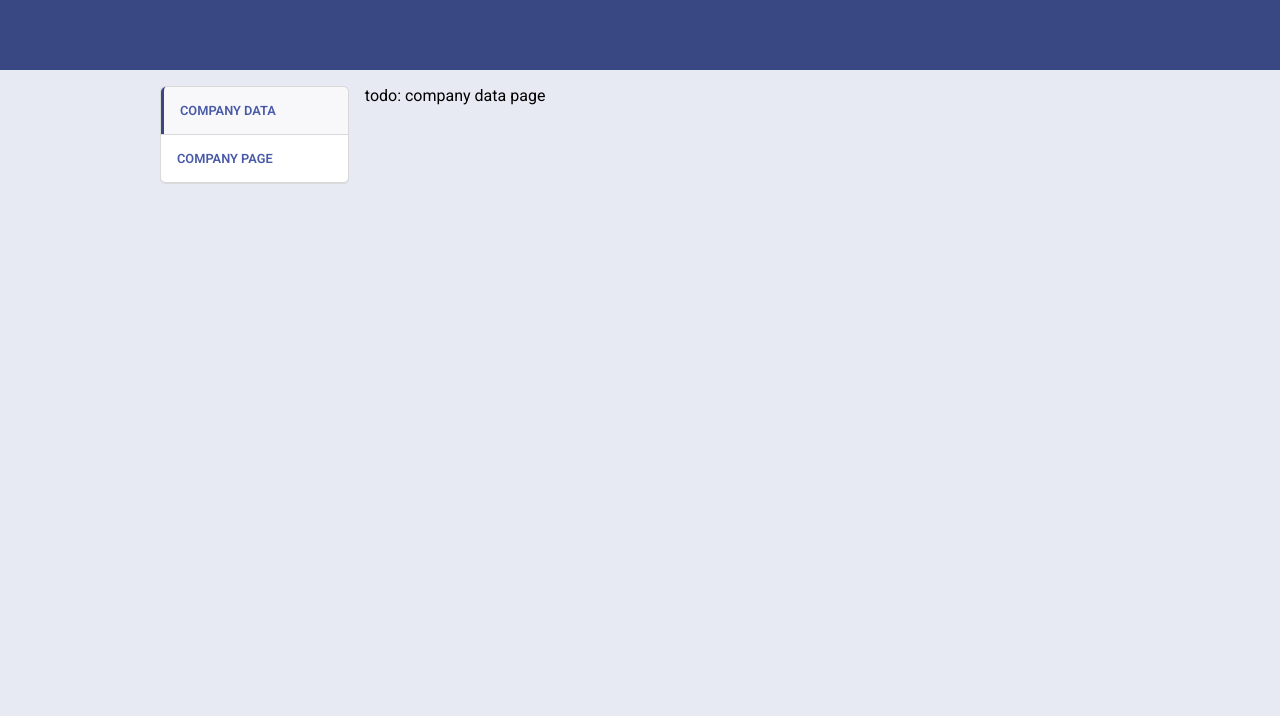
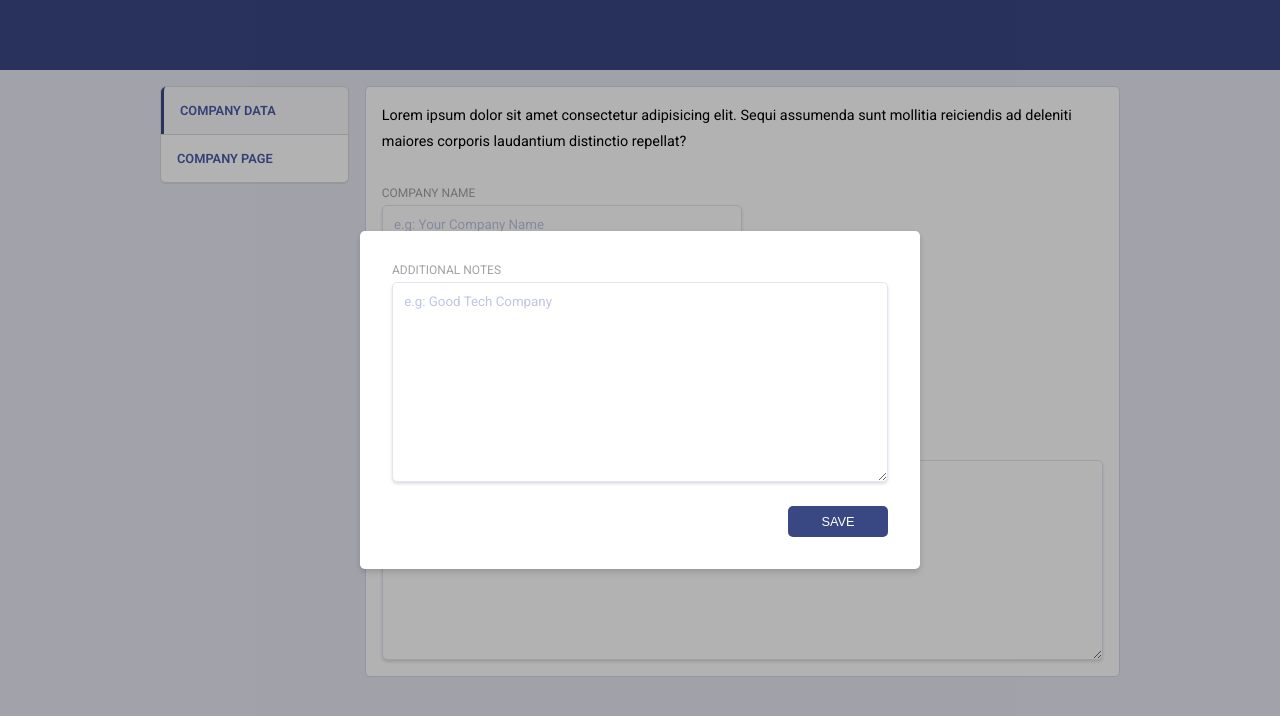
Before and after one commit to danielbonifacio/test20190509, a Vue app: page /#/data in a window 1280 px wide. Shown: the top 716 px of the page. Built offline with nearby package versions, Linux system fonts and the light colour scheme; the HTML template or start-up script is replaced by a standard one.

Commit message:
feat(company-data): add base components

```diff
--- a/package.json
+++ b/package.json
@@ -21,6 +21,9 @@
   "dependencies": {
     "chart.js": "^2.8.0",
     "numeral": "^2.0.6",
+    "v-click-outside": "^2.1.3",
+    "v-mask": "^2.0.2",
+    "v-money": "^0.8.1",
     "vue": "2.6.8",
     "vue-chartjs": "^3.4.2",
     "vue-router": "^3.1.3",
--- /dev/null
+++ b/src/components/Button.vue
@@ -0,0 +1,35 @@
+<template>
+  <button @click="$emit('click', $event)">
+    {{ label }}
+  </button>
+</template>
+
+<script>
+export default {
+  props: ['label']
+}
+</script>
+
+<style lang="scss" scoped>
+@import "~Styles/_vars.scss";
+
+button {
+  color: $foreground;
+  background-color: $primary;
+  text-transform: uppercase;
+  padding: .5rem .7rem;
+  border: none;
+  border-radius: 5px;
+  min-width: 100px;
+  font-size: .8rem;
+
+  transition: .25s ease;
+  cursor: pointer;
+  &:hover,
+  &:focus {
+    box-shadow: 0 0 0 4px rgba($primary, .3);
+    background-color: darken($primary, 5%);
+    outline: none;
+  }
+}
+</style>
--- /dev/null
+++ b/src/components/Input.vue
@@ -0,0 +1,110 @@
+<template>
+  <div class="input">
+    <label>
+      <span v-if="label">{{ label }}</span>
+      <input
+        v-if="maskMoney && value"
+        v-money="money"
+        :type="type"
+        :placeholder="placeholder"
+        :value="value"
+        @input="e => $emit('input', e.target.value)"
+      >
+      <input
+        v-else
+        :type="type"
+        :placeholder="placeholder"
+        :value="value"
+        @input="e => $emit('input', e.target.value)"
+      >
+    </label>
+  </div>
+</template>
+
+<script>
+// Or as a directive
+import { VMoney } from 'v-money'
+
+export default {
+  directives: {
+    'money': VMoney
+  },
+  props: {
+    placeholder: {
+      type: String,
+      default: null
+    },
+    type: {
+      type: String,
+      default: 'text'
+    },
+    maskMoney: {
+      type: Boolean,
+      default: false
+    },
+    label: {
+      type: String,
+      default: null
+    },
+    value: {
+      type: String,
+      default: null
+    }
+  },
+  data: () => ({
+    money: {
+      decimal: '.',
+      thousands: ',',
+      prefix: '$',
+      precision: 2,
+      masked: false
+    }
+  })
+}
+</script>
+
+<style lang="scss">
+@import "~Styles/_vars.scss";
+
+$border_color: lighten($primary, 55%);
+
+.input {
+  &:not(:last-child) {
+    margin-bottom: 1.5rem;
+  }
+  label {
+    display: flex;
+    flex-direction: column;
+
+    span {
+      text-transform: uppercase;
+      color: lighten($color, 50%);
+      font-size: .75rem;
+      margin-bottom: 0.3rem;
+    }
+
+    input {
+      padding: .7rem;
+      color: $primary;
+      border-radius: 5px;
+      box-shadow: 0 2px 3px rgba($color, .15);
+      border: 1px solid $border_color;
+      font-family: Roboto, sans-serif;
+
+      transition: .25s ease;
+      outline: none;
+      &:hover {
+        border-color: lighten($primary, 30%);
+      }
+      &:focus,
+      &:active {
+        border-color: lighten($primary, 5%);
+      }
+
+      &::placeholder {
+        color: lighten($primary, 45%);
+      }
+    }
+  }
+}
+</style>
--- /dev/null
+++ b/src/components/Modal.vue
@@ -0,0 +1,81 @@
+<template>
+  <div>
+    <div
+      v-if="isOpen"
+      class="modal"
+    >
+      <div
+        v-click-outside="() => $emit('close')"
+        class="inner"
+      >
+        <slot />
+      </div>
+    </div>
+  </div>
+</template>
+
+<script>
+import vClickOutside from 'v-click-outside'
+
+export default {
+  directives: {
+    clickOutside: vClickOutside.directive
+  },
+  props: {
+    isOpen: {
+      type: Boolean,
+      default: false
+    }
+  }
+}
+</script>
+
+<style lang="scss">
+@import "~Styles/_vars.scss";
+
+@keyframes fade {
+  from {
+    opacity: 0;
+  }
+  to {
+    opacity: 1;
+  }
+}
+
+@keyframes pop {
+  from {
+    transform: scale(0);
+  }
+  to {
+    transform: scale(1);
+  }
+}
+
+.modal {
+  display: flex;
+  justify-content: center;
+  align-items: center;
+
+  animation: fade .25s ease;
+
+  position: fixed;
+  background-color: rgba(0,0,0,.3);
+  z-index: 10;
+
+  width: 100%;
+  height: 100%;
+
+  top: 0;
+  left: 0;
+
+  .inner {
+    min-width: 560px;
+    border-radius: 5px;
+    padding: 2rem;
+    box-shadow: 0 3px 6px rgba($color, .2);
+    background-color: $foreground;
+
+    animation: pop .25s ease;
+  }
+}
+</style>
--- /dev/null
+++ b/src/components/TextArea.vue
@@ -0,0 +1,102 @@
+<template>
+  <div class="text-area">
+    <label>
+      <span v-if="label">{{ label }}</span>
+      <textarea
+        :placeholder="placeholder"
+        :value="value"
+        @input="e => $emit('input', e.target.value)"
+      />
+    </label>
+  </div>
+</template>
+
+<script>
+// Or as a directive
+import { VMoney } from 'v-money'
+
+export default {
+  directives: {
+    'money': VMoney
+  },
+  props: {
+    placeholder: {
+      type: String,
+      default: null
+    },
+    type: {
+      type: String,
+      default: 'text'
+    },
+    maskMoney: {
+      type: Boolean,
+      default: false
+    },
+    label: {
+      type: String,
+      default: null
+    },
+    value: {
+      type: String,
+      default: null
+    }
+  },
+  data: () => ({
+    money: {
+      decimal: '.',
+      thousands: ',',
+      prefix: '$',
+      precision: 2,
+      masked: false
+    }
+  })
+}
+</script>
+
+<style lang="scss" scoped>
+@import "~Styles/_vars.scss";
+
+$border_color: lighten($primary, 55%);
+
+.text-area {
+  &:not(:last-child) {
+    margin-bottom: 1.5rem;
+  }
+  label {
+    display: flex;
+    flex-direction: column;
+
+    span {
+      text-transform: uppercase;
+      color: lighten($color, 50%);
+      font-size: .75rem;
+      margin-bottom: 0.3rem;
+    }
+
+    textarea {
+      padding: .7rem;
+      color: $primary;
+      border-radius: 5px;
+      box-shadow: 0 2px 3px rgba($color, .15);
+      border: 1px solid $border_color;
+      font-family: Roboto, sans-serif;
+      resize: vertical;
+      min-height: 200px;
+
+      transition: border-color .25s ease;
+      outline: none;
+      &:hover {
+        border-color: lighten($primary, 30%);
+      }
+      &:focus,
+      &:active {
+        border-color: lighten($primary, 5%);
+      }
+
+      &::placeholder {
+        color: lighten($primary, 45%);
+      }
+    }
+  }
+}
+</style>
--- a/src/pages/CompanyData.vue
+++ b/src/pages/CompanyData.vue
@@ -1,19 +1,107 @@
 <template>
   <layout>
-    todo: company data page
+    <Modal
+      :is-open="modal"
+      @close="modal = false"
+    >
+      <TextArea
+        v-model="form.company.notes"
+        label="Additional Notes"
+        placeholder="e.g: Good Tech Company"
+      />
+      <div class="submit">
+        <Button
+          label="save"
+        />
+      </div>
+    </Modal>
+    <div class="company-data">
+      <div class="page-header">
+        <p>Lorem ipsum dolor sit amet consectetur adipisicing elit. Sequi assumenda sunt mollitia reiciendis ad deleniti maiores corporis laudantium distinctio repellat?</p>
+      </div>
+      <div
+        class="col"
+        style="width: 50%"
+      >
+        <Input
+          v-model="form.company.name"
+          label="Company Name"
+          placeholder="e.g: Your Company Name"
+        />
+        <Input
+          v-model.lazy="form.company.spend"
+          label="Company Name"
+          mask-money
+          placeholder="e.g: $150,000"
+        />
+        <Input
+          v-model.lazy="form.company.spendAbility"
+          mask-money
+          label="Company Name"
+          placeholder="e.g: $150,000 - $330,000"
+        />
+      </div>
+      <div class="text-area">
+        <TextArea
+          label="Notes"
+          placeholder="e.g: Good Tech Company"
+          @click.native.stop="modal = true"
+        />
+      </div>
+    </div>
   </layout>
 </template>
 
 <script>
 import Default from 'Layouts/Default.vue'
+import Input from 'Components/Input.vue'
+import Modal from 'Components/Modal.vue'
+import Button from 'Components/Button.vue'
+import TextArea from 'Components/TextArea.vue'
 
 export default {
   components: {
-    layout: Default
-  }
+    layout: Default,
+    Input,
+    Modal,
+    Button,
+    TextArea,
+  },
+  data: () => ({
+    modal: true,
+    form: {
+      company: {
+        name: null,
+        spend: null,
+        notes: null
+      }
+    }
+  })
 }
 </script>
 
-<style>
+<style lang="scss">
+@import "~Styles/_vars.scss";
 
+.company-data {
+  border-radius: 5px;
+  padding: 1rem;
+  border: 1px solid lighten($primary, 50%);
+  background-color: $foreground;
+
+  .page-header {
+    font-size: .9rem;
+    line-height: 1.6rem;
+    margin-bottom: 2rem;
+  }
+
+  .text-area {
+    margin-top: 2rem;
+  }
+
+}
+.submit {
+  display: flex;
+  justify-content: flex-end;
+}
 </style>
```
